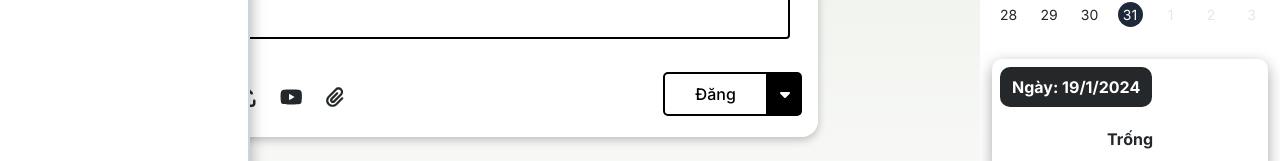
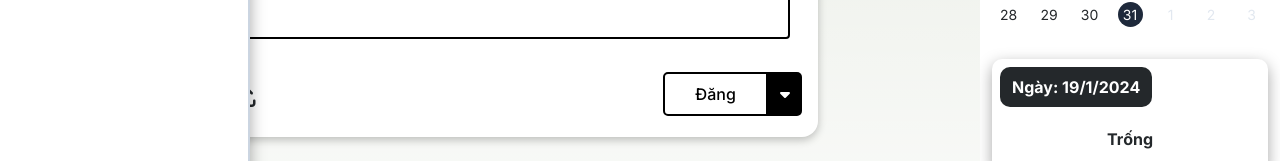
Before and after one commit to danghVo/SupEdu, a Next.js app: page /MyClass/class/0 in a window 1280 px wide. Shown: the part 439-600 px from the top of the page. Built offline with nearby package versions, Linux system fonts and the light colour scheme.

Commit message:
Modified:     - add edit props to define when to edit or load content     - add Vote component when type is vote     - removed Youtube and Link icons

```diff
--- a/src/components/PostCard/index.tsx
+++ b/src/components/PostCard/index.tsx
@@ -2,14 +2,14 @@ import { useState } from 'react';
 import { AnimatePresence, motion } from 'framer-motion';
 import { FontAwesomeIcon } from '@fortawesome/react-fontawesome';
 import { faArrowUpFromBracket, faCaretDown, faPaperclip } from '@fortawesome/free-solid-svg-icons';
-import { faYoutube } from '@fortawesome/free-brands-svg-icons';
 
 import { buttonActionName, postType } from '~/constant';
 import Button from '../Button';
 import TextEditor from '../TextEditor';
 import Selection from '../Selection';
+import Vote from './Vote';
 
-export default function PostCard({}) {
+export default function PostCard({ edit = true }: { edit: boolean }) {
     const [type, setType] = useState(postType[0]);
     const [buttonAction, setButtonAction] = useState({ label: buttonActionName[0], openOption: false });
 
@@ -21,23 +21,16 @@ export default function PostCard({}) {
                 onChange={(type) => setType(type)}
                 className="bg-[var(--text-color)] text-white rounded-full mb-[16px]"
             />
+
             <TextEditor label="Nội dung" />
 
-            <div></div>
+            {type === 'Vote' && <Vote edit />}
 
             <div className="flex justify-between items-center mt-[24px]">
                 <div className="mt-[12px] text-[20px]">
                     <FontAwesomeIcon
                         className="cursor-pointer hover:bg-slate-200 py-[12px] px-[12px] rounded-full"
                         icon={faArrowUpFromBracket}
-                    />
-                    <FontAwesomeIcon
-                        className="cursor-pointer hover:bg-slate-200 py-[12px] px-[12px] rounded-full"
-                        icon={faYoutube}
-                    />
-                    <FontAwesomeIcon
-                        className="cursor-pointer hover:bg-slate-200 py-[12px] px-[12px] rounded-full"
-                        icon={faPaperclip}
                     />
                 </div>
                 <div className="flex relative ">
```
